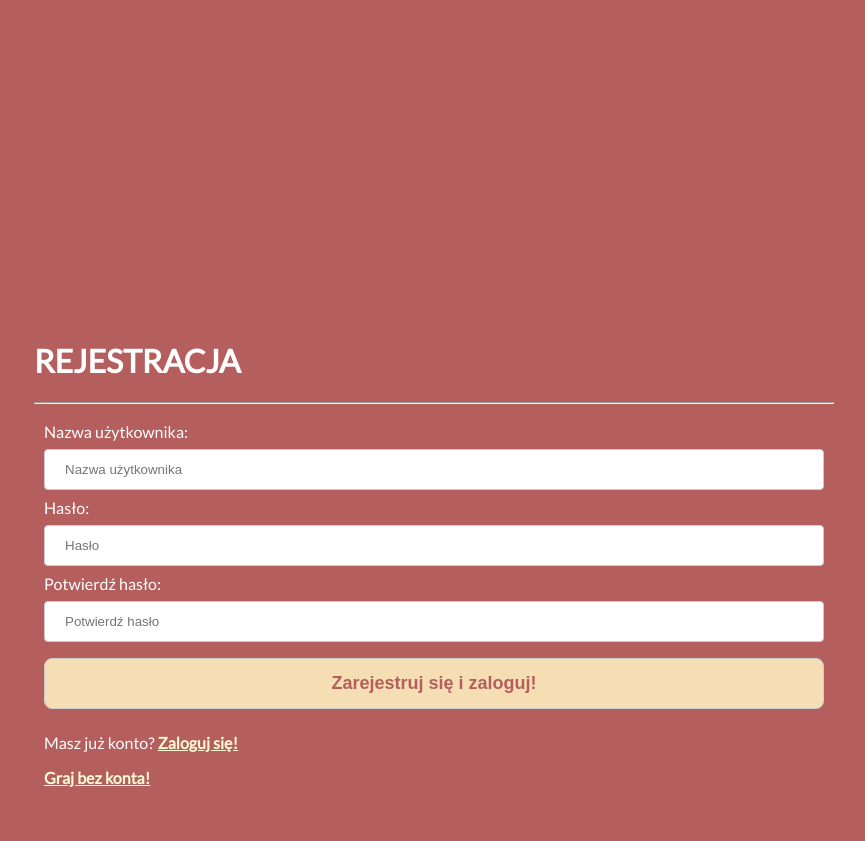
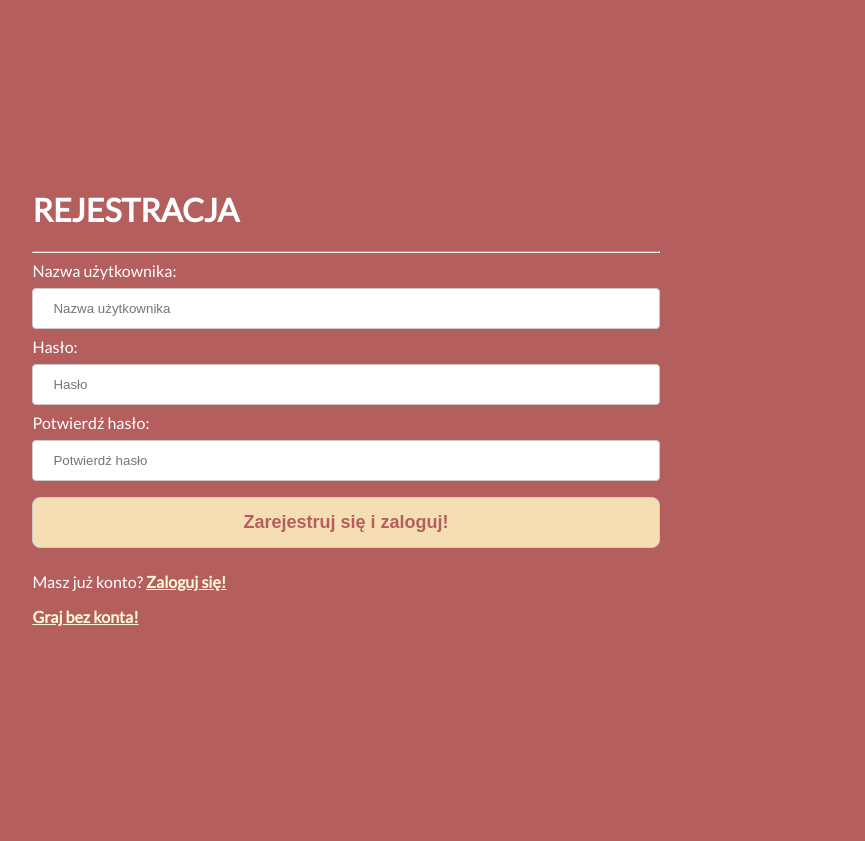
Before and after one commit to Ruben1886/trener_sluchu, a Flask app: page /register in a window 1280 px wide. Shown: the whole page, without its empty margins (294-1159 px from the left). After the commit the page ends 626 px from the top, so only its background shows below. Run offline with Flask 2, Linux system fonts and the light colour scheme; some libraries are stand-ins or nearby versions.

Commit message:
stylizing

```diff
--- a/static/scripts.js
+++ b/static/scripts.js
@@ -30,7 +30,6 @@ function get_reset(x){
 function get_logout(x){
 	ajax({logout: x});
 }
-
 //PLUGIN Scrollify
 $(function() {
     $.scrollify({
--- a/templates/game_board.jinja2
+++ b/templates/game_board.jinja2
@@ -1,6 +1,6 @@
 <!--PYTANIE I ODPOWIEDZI-->
 {% if session['odpowiedzi'] %}
-        {% if session['game_mode'] == 'wysokosc' %}Drugi dźwięk w stosunku do pierwszego jest:
+        {% if session['game_mode'] == 'wysokosc' %}<p id="pytanie">Drugi dźwięk w stosunku do pierwszego jest:</p>
         {% elif session['game_mode'] == 'interwaly' %}Jaki to interwal:
         {% else %}Jaki to typ akordu:{% endif %}
     {% for x in session['odpowiedzi']%}
@@ -17,7 +17,7 @@
 
 <!--ODPOWIEDZ Z POPRAWNOSIA-->
 {% if session['sprawdzenie'] != None %}
-    {{ session['sprawdzenie'] }}
+    <div id="feedback">{{ session['sprawdzenie'] }}</div>
 {% endif %}
 
 <!--STATYSTYKI-->
--- a/templates/register.jinja2
+++ b/templates/register.jinja2
@@ -18,22 +18,18 @@
             html, body{
                 font-family: 'Lato', sans-serif;
                 color: white;
-                top: 160px;
-                left: 160px;
-                width: 800px;
-                min-height: 500px;
-                height: auto;
+                margin-top: 5%;
+                margin-left: 15%;
+                margin-right: 15%;
+                min-width: 50%;
+                min-height: 50%;
                 position: relative;
                 background-color: #b55e5e;
             }
             #registerContainer {
-                width: auto;
-                height: auto;
-                margin: 0 auto;
-                padding: 10px;
-                position: relative;
+                padding: 60px 0;
             }
-                        a{
+            a{
                 color: lightgoldenrodyellow;
                 transition: 0.4s;
                 font-weight: bold;
@@ -76,20 +72,20 @@
     </head>
 
     <body>
-        <h1>REJESTRACJA</h1>
-        <hr>
         <div id="registerContainer">
+            <h1>REJESTRACJA</h1>
+            <hr>
             <form method="POST">
                 <label for="username">Nazwa użytkownika:</label>
                 <input type="text" name="uname" placeholder="Nazwa użytkownika">
 
                 <label for="password">Hasło:</label>
-                <input id="password" type="password" name="passw" placeholder="Hasło">
+                <input type="password" name="passw" placeholder="Hasło">
 
                 <label for="password">Potwierdź hasło:</label>
-                <input id="passwConf" type="password" name="passwConf" placeholder="Potwierdź hasło">
+                <input type="password" name="passwConf" placeholder="Potwierdź hasło">
 
-                <button id="registerButton" type="submit">Zarejestruj się i zaloguj!</button>
+                <button type="submit">Zarejestruj się i zaloguj!</button>
 
                 <div id="error">
                     {% if error != None %}
--- a/trener_sluchu.py
+++ b/trener_sluchu.py
@@ -41,11 +41,10 @@ def start():
         session['username'] = None
 
     if request.get_json() is not None:
+        session['sprawdzenie'] = None  #USTAWIENIE ODPOWIEDZI SERWERA NA NONE ABY NIE ZOSTAWALA PO DZIALANIACH UZYTKOWNIKA
         #WYBÓR TRYBU GRY
         if request.get_json().get('game_mode') is not None:
             session['game_mode'] = request.get_json().get('game_mode')
-            session['sprawdzenie'] = None #USTAWIENIE ODPOWIEDZI SERWERA NA NONE ABY NIE ZOSTAWALA PO ZMIANIE TRYBU GRY
-
             #MECHANIZM ODGRYWANIA DŹWIEKÓW DLA ODPOWIEDNICH TRYBOW GRY
             if session['game_mode'] == 'wysokosc':
                 session['dzwiekA'], session['dzwiekB'] = pitchList.pitch_generator(random.randint(0, 35), random.randint(0, 35))
```
Also changed, not shown: static/stylesheet.css (+20 -2 lines), templates/home.jinja2 (+5 -3 lines), templates/login.jinja2 (+11 -15 lines).
